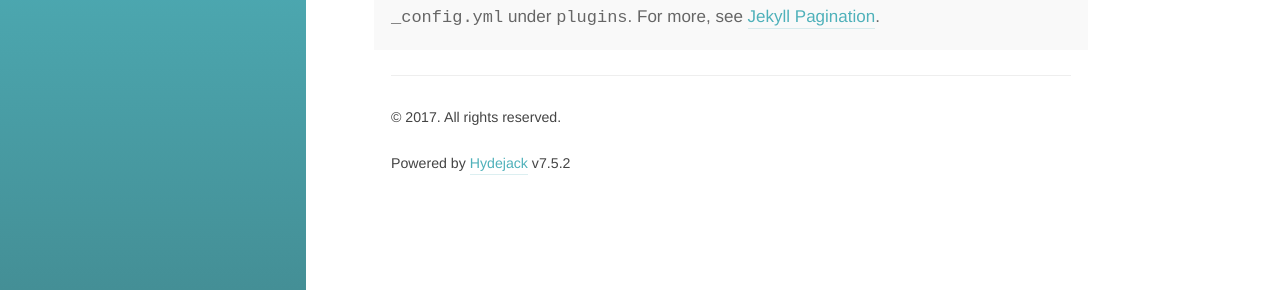
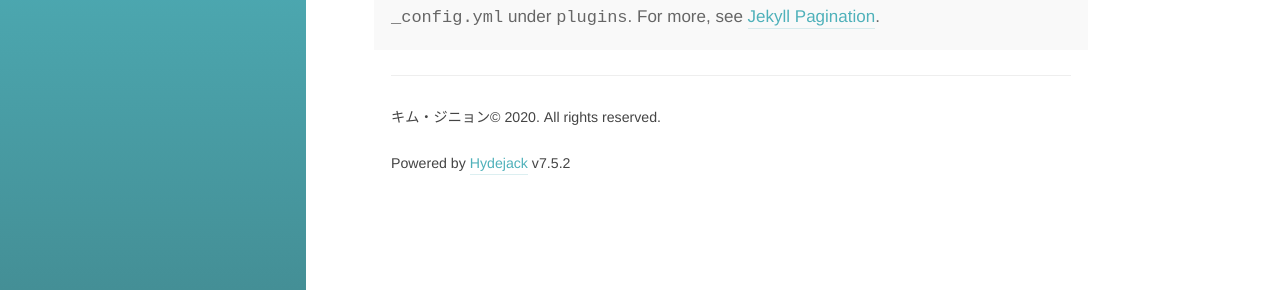
Before and after one commit to digitalRepresentation/digitalRepresentation.github.io, a Jekyll site: the page built from index.html, in a window 1280 px wide. Shown: the part 131-421 px from the top of the page. Built offline with Jekyll 4.4.1, drawn with Linux system fonts in a browser that asks for light colours; the list of posts is cut into pages by our own code; some of the changed lines change nothing that is shown.

Commit message:
config.yml modify

```diff
--- a/_config.yml
+++ b/_config.yml
@@ -19,7 +19,7 @@
 
 # Language of your content in 2-letter code, e.g.: en, de.
 # You may also provide a location, e.g.: en-us, de_AT.
-lang:                  en
+lang:                  jp
 
 # The title of your blog. Used in the sidebar and the browser tab.
 title:                 Jinyoungの日本IT生活話
@@ -27,9 +27,11 @@
 # A short description (~150 chars) of the page used for the meta description tag.
 # Can use markdown, but no more than one paragraph (enforced by `>`)
 description:           >
-  A Jekyll theme with JavaScript powers. "Best Theme by a Mile".
-  Combines the best of static sites and modern web apps.
-  Open `_config.yml` to edit this text.
+  私は東京で働いている韓国人の開発者です。
+  趣味で勉強しながら、困ったことを解決したり、
+  面白い技術を紹介できるブログになるようにします。
+
+  ありがとうございます。
 
 # A shorter description for the sidebar.
 tagline:               >
@@ -51,7 +53,7 @@
   # twitter:             <username>
 
 # This text will appear in a `<small>` tag in the footer of every page.
-copyright:             © 2017. All rights reserved.
+copyright:             キム・ジニョン© 2020. All rights reserved.
 
 # Add links to the footer.
 # Typically you'll want to link to your impress, cookies or privacy policy, etc.
@@ -216,7 +218,7 @@
 
 # Used for Twitter cards
 # twitter:
-#   username:            <shortname>
+#   username:            jin03192@naver.com
 
 # Used for Facebook open graph
 # facebook:
```
